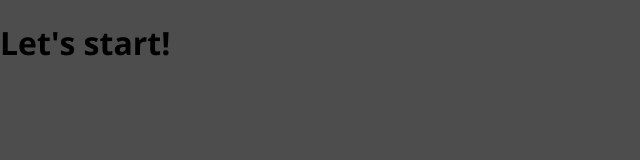
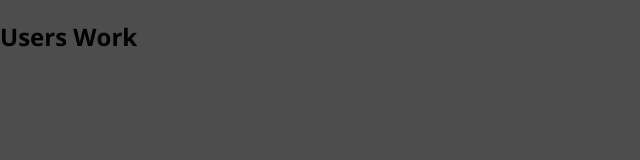
Before and after one commit to BeaniMarcelo/mern-frontend, a React (Create React App) app: page / in a window 1280 px wide. Shown: the top 160 px of the page, without its empty margins (0-640 px from the left). Built offline with nearby package versions, Linux system fonts and the light colour scheme.

Commit message:
First working structure

```diff
--- a/package.json
+++ b/package.json
@@ -5,6 +5,7 @@
   "dependencies": {
     "react": "^16.11.0",
     "react-dom": "^16.11.0",
+    "react-router-dom": "5.3.4",
     "react-scripts": "^5.0.0"
   },
   "scripts": {
--- a/src/App.js
+++ b/src/App.js
@@ -1,7 +1,16 @@
 import React from 'react';
+import { BrowserRouter as Router, Route } from 'react-router-dom';
 
-function App() {
-  return <h1>Let's start!</h1>;
-}
+import Users from './user/pages/Users';
+
+const App = () => {
+  return (
+    <Router>
+      <Route path="/">
+        <Users></Users>
+      </Route>
+    </Router>
+  );
+};
 
 export default App;
--- /dev/null
+++ b/src/user/pages/Users.js
@@ -0,0 +1,7 @@
+import React  from "react";
+
+const Users = () => {
+    return <h2>Users Work</h2>
+}
+
+export default Users;
```
Also changed, not shown: 1 other file (tests, documents, lock files or other folders).
